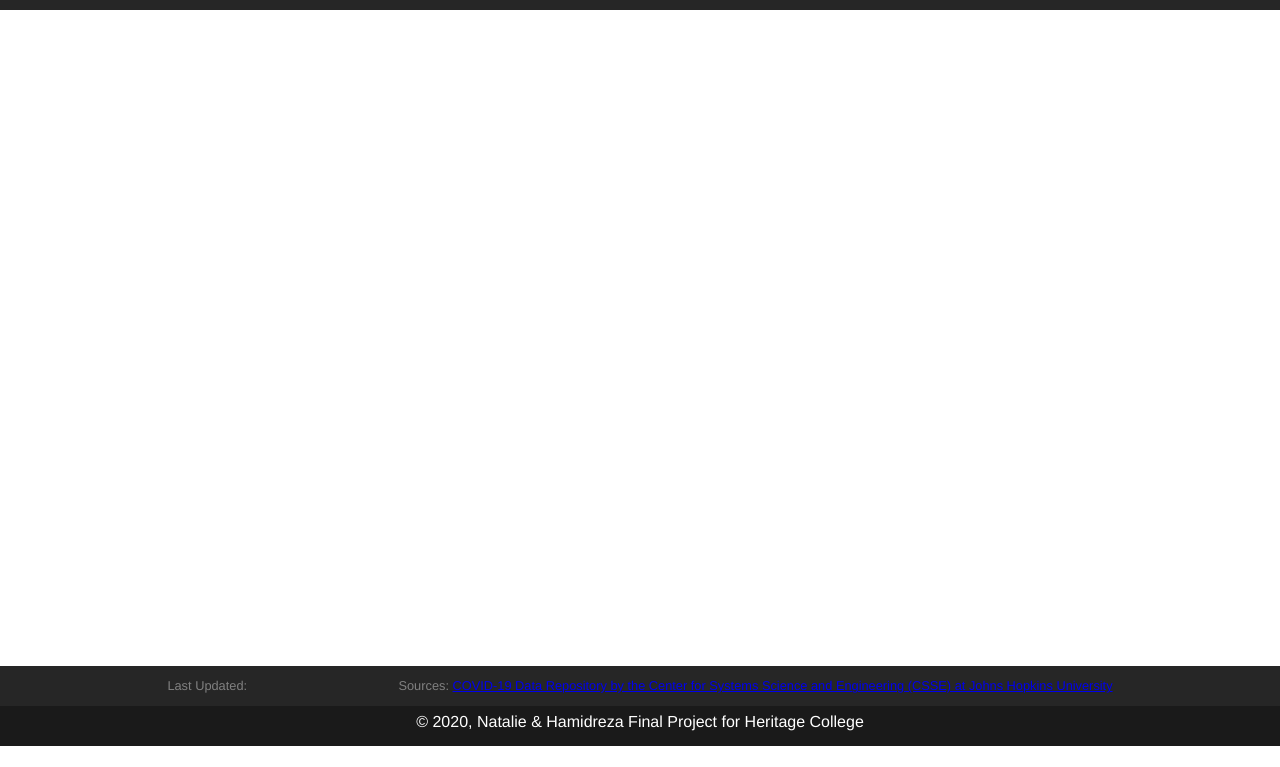
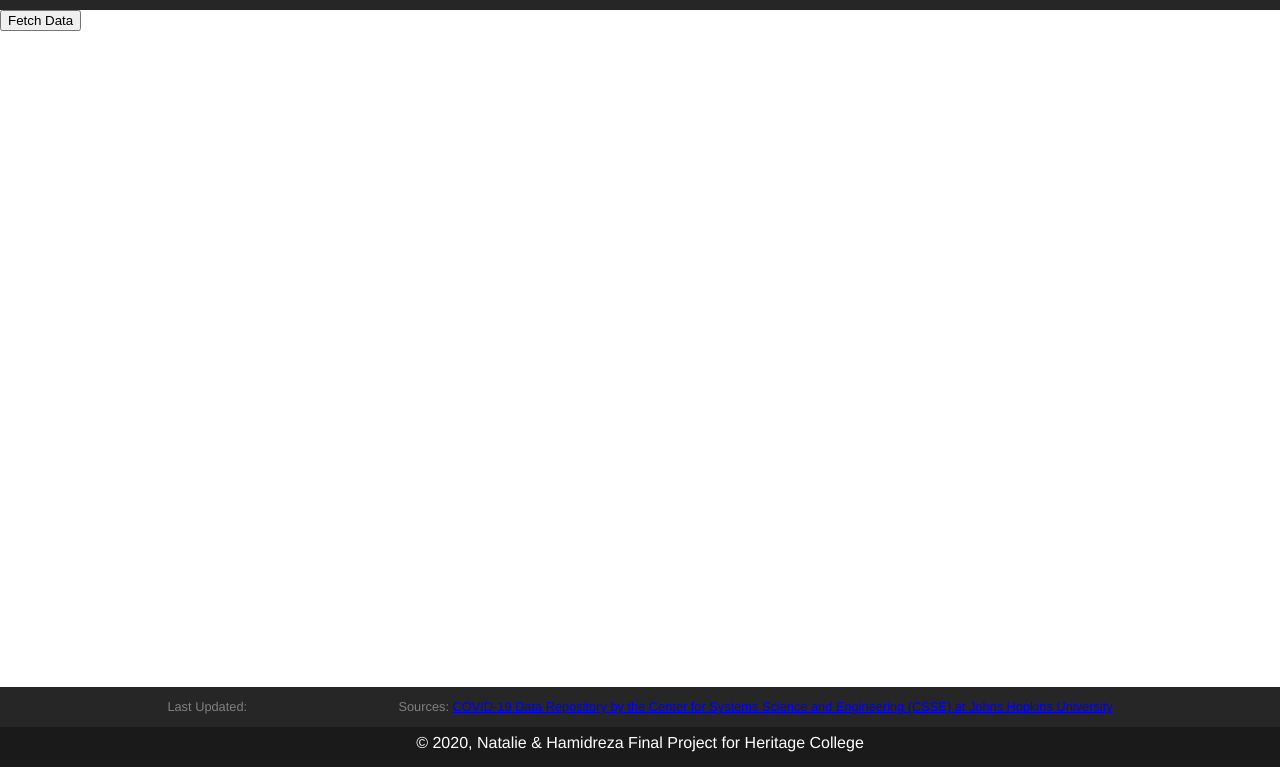
Before and after one commit to nataliia-reshetnikova/COVID-19-map-v-2.0, a Gatsby site: page /history in a window 1280 px wide. Shown: the part 76-843 px from the top of the page. Before the commit the page ends 822 px from the top, so only its background shows below. Built offline with nearby package versions, Linux system fonts and the light colour scheme; Gatsby itself is replaced by a stand-in of ours; no server answers.

Commit message:
works with fetch button

```diff
--- a/src/pages/history.js
+++ b/src/pages/history.js
@@ -1,9 +1,9 @@
-import React from "react";
+import React, { useState, useEffect } from "react";
 import Helmet from "react-helmet";
 import axios from "axios";
 import Layout from "components/Layout";
-import ReactEcharts from 'echarts-for-react';
-import leaflet from 'echarts-leaflet';
+import ReactEcharts from "echarts-for-react";
+import leaflet from "echarts-leaflet";
 
 const LOCATION = {
   lat: 20,
@@ -12,7 +12,22 @@ const LOCATION = {
 const CENTER = [LOCATION.lat, LOCATION.lng];
 const DEFAULT_ZOOM = 1.5;
 
-let echartsOption={
+function setLastUpdated(date, days) {
+  let lastUpdated = document.getElementById("lastUpdated");
+  const copy = new Date(Number(date));
+  copy.setDate(date.getDate() + days);
+  const dOptions = {
+    weekday: "long",
+    year: "numeric",
+    month: "long",
+    day: "numeric",
+  };
+  lastUpdated.innerHTML = copy.toLocaleDateString("en-US", dOptions);
+}
+
+const HistoryPage = () => {
+
+    let echartsOption = {
         baseOption: {
           tooltip: {
             show: true,
@@ -48,7 +63,7 @@ let echartsOption={
           },
           leaflet: {
             center: [0, 40],
-          zoom:3,
+            zoom: 3,
             roam: true,
             tiles: [
               {
@@ -57,34 +72,64 @@ let echartsOption={
               },
             ],
           },
-      }
-}
+        },
+      };
 
-function setLastUpdated(date, days) {
-    let lastUpdated = document.getElementById("lastUpdated");
-    const copy = new Date(Number(date));
-    copy.setDate(date.getDate() + days);
-    const dOptions = {
-        weekday: "long",
-        year: "numeric",
-        month: "long",
-        day: "numeric",
-      };
-      lastUpdated.innerHTML = copy.toLocaleDateString("en-US", dOptions);
-  }
+  const [chartOptions, setOptions] = useState( {
+    baseOption: {
+      tooltip: {
+        show: true,
+        formatter: function (params) {
+          return params.value[3] + ":" + params.value[2];
+        },
+      },
+      series: [
+        {
+          type: "scatter",
+          animation: false,
+          coordinateSystem: "leaflet",
+          data: [],
+          symbolSize: function (value) {
+            return value[2] > 0 ? Math.log(value[2]) * 3 : 0;
+          },
+          itemStyle: {
+            color: "red",
+            borderWidth: 2,
+            borderColor: "rgba(255, 255, 255, 0.5)",
+          },
+        },
+      ],
+      visualMap: {
+        type: "continuous",
+        min: 0,
+        max: 300,
+        inRange: {
+          color: ["orange", "red"],
+          opacity: [0.5, 0.8],
+        },
+        dimension: 2,
+      },
+      leaflet: {
+        center: [0, 40],
+        zoom: 3,
+        roam: true,
+        tiles: [
+          {
+            urlTemplate:
+              "https://{s}.basemaps.cartocdn.com/dark_all/{z}/{x}/{y}{r}.png",
+          },
+        ],
+      },
+    },
+  });
+  const apiURL =
+    "https://raw.githubusercontent.com/CSSEGISandData/COVID-19/master/csse_covid_19_data/csse_covid_19_time_series/time_series_covid19_confirmed_global.csv";
 
-const HistoryPage = () => {
 
-  async function mapEffect() {
-    let responseHistory;
-    try {
-      responseHistory = await axios.get(
-        "https://raw.githubusercontent.com/CSSEGISandData/COVID-19/master/csse_covid_19_data/csse_covid_19_time_series/time_series_covid19_confirmed_global.csv"
-      );
-    } catch (e) {
-      console.log("E", e);
-      return;
-    }
+
+
+    const fetchData = async () => {
+    const responseHistory = await axios.get(apiURL);
     const HistoryData = responseHistory.data;
     const hasHistoryData = HistoryData.length > 0;
     if (!hasHistoryData) return;
@@ -111,7 +156,7 @@ const HistoryPage = () => {
     }
 
     //set last updated data:
-    setLastUpdated(new Date(2020, 0, 22), result.length-1);
+    setLastUpdated(new Date(2020, 0, 22), result.length - 1);
 
     var options = result.map(function (day) {
       return {
@@ -121,7 +166,7 @@ const HistoryPage = () => {
       };
     });
 
-    let timeline= {
+    let timeline = {
       axisType: "category",
       data: lines[0].split(",").slice(4),
       autoPlay: true,
@@ -150,12 +195,8 @@ const HistoryPage = () => {
     };
     echartsOption.timeline = timeline;
     echartsOption.options = options;
-        return echartsOption;
-    }
-    mapEffect().then(function(res){
-        echartsOption= res;
-    });
-    console.log(echartsOption);
+    setOptions(echartsOption);
+  };
 
   return (
     <Layout pageName="home">
@@ -168,14 +209,32 @@ const HistoryPage = () => {
         <span className="orangered">50 - 150</span>
         <span className="red">> more than 150</span>
       </div>
-      <ReactEcharts option={echartsOption} style={{height: '82vh', width: '100%'}} />
+      <div>
+        <button className="fetch-button" onClick={fetchData}>
+          Fetch Data
+        </button>
+      </div>
+      <ReactEcharts
+        option={chartOptions?chartOptions:{}}
+        style={{ height: "82vh", width: "100%" }}
+      />
       <div className="historyLegend">
-        <p>Last Updated:<span id="lastUpdated"></span> </p>
-        <p>Sources: <a href="https://github.com/CSSEGISandData/COVID-19/blob/master/csse_covid_19_data/csse_covid_19_time_series/time_series_covid19_confirmed_global.csv" target="_blank">COVID-19 Data Repository by the Center for Systems Science and Engineering (CSSE) at Johns Hopkins University</a></p>
+        <p>
+          Last Updated:<span id="lastUpdated"></span>{" "}
+        </p>
+        <p>
+          Sources:{" "}
+          <a
+            href="https://github.com/CSSEGISandData/COVID-19/blob/master/csse_covid_19_data/csse_covid_19_time_series/time_series_covid19_confirmed_global.csv"
+            target="_blank"
+          >
+            COVID-19 Data Repository by the Center for Systems Science and
+            Engineering (CSSE) at Johns Hopkins University
+          </a>
+        </p>
       </div>
     </Layout>
   );
-
 };
 
 export default HistoryPage;
```
Lines whose indentation alone changed are shown as unchanged.
